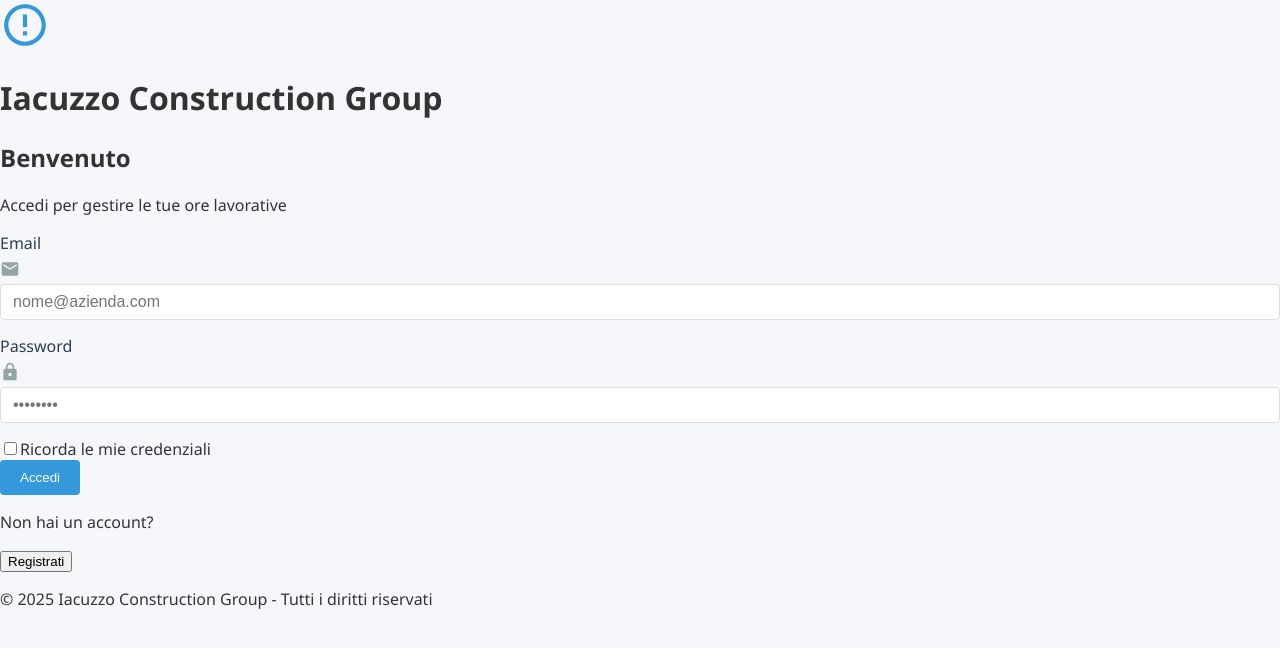
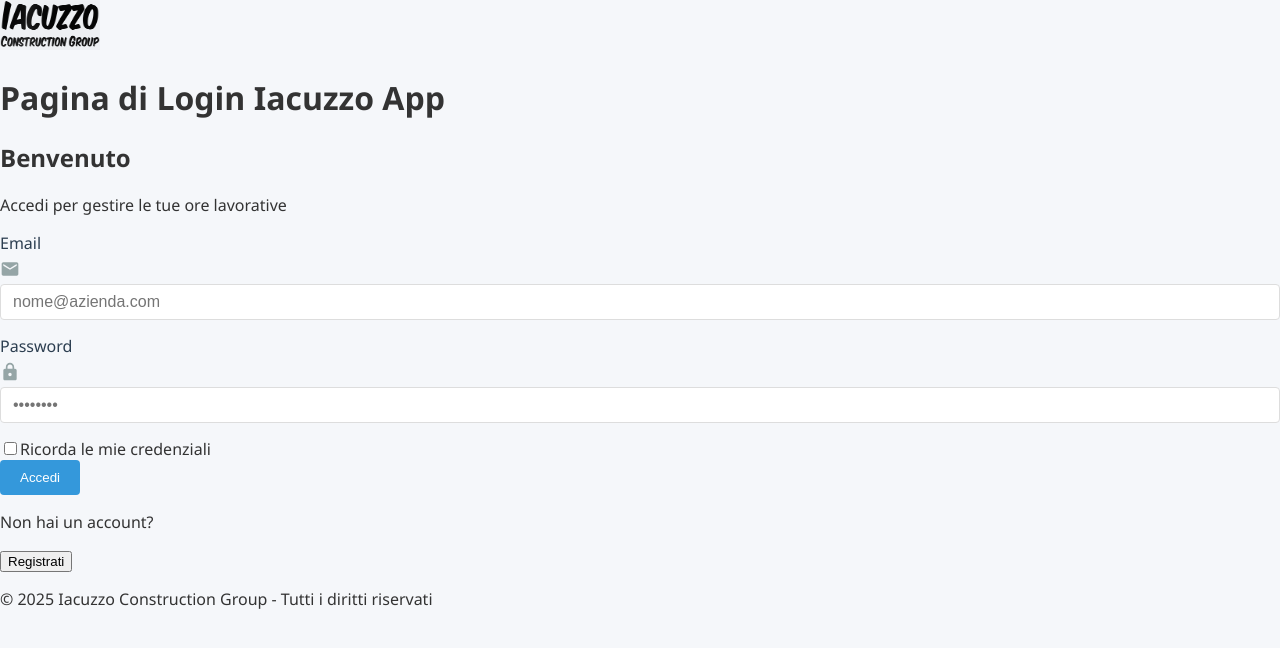
Before and after one commit to nanniumegghiu/App, a React (Create React App) app: page / in a window 1280 px wide. Shown: the top 648 px of the page. Built offline with nearby package versions, Linux system fonts and the light colour scheme; no server answers.

Commit message:
Update Login.jsx

```diff
--- a/src/components/Login.jsx
+++ b/src/components/Login.jsx
@@ -266,15 +266,10 @@
       <div className="login-container">
         <div className="login-card">
           <div className="login-branding">
-            <div className="login-logo">
-              <svg width="50" height="50" viewBox="0 0 24 24" fill="none" xmlns="http://www.w3.org/2000/svg">
-                <path
-                  d="M12 2C6.48 2 2 6.48 2 12s4.48 10 10 10 10-4.48 10-10S17.52 2 12 2zm0 18c-4.41 0-8-3.59-8-8s3.59-8 8-8 8 3.59 8 8-3.59 8-8 8zm-1-13h2v6h-2zm0 8h2v2h-2z"
-                  fill="#3498db"
-                />
-              </svg>
-            </div>
-            <h1>Iacuzzo Construction Group</h1>
+          <div className="login-logo">
+  <img src="/logo512.png" alt="Logo" width="100" height="50" />
+</div>
+            <h1>Pagina di Login Iacuzzo App</h1>
           </div>
 
           <div className="login-header">
```
